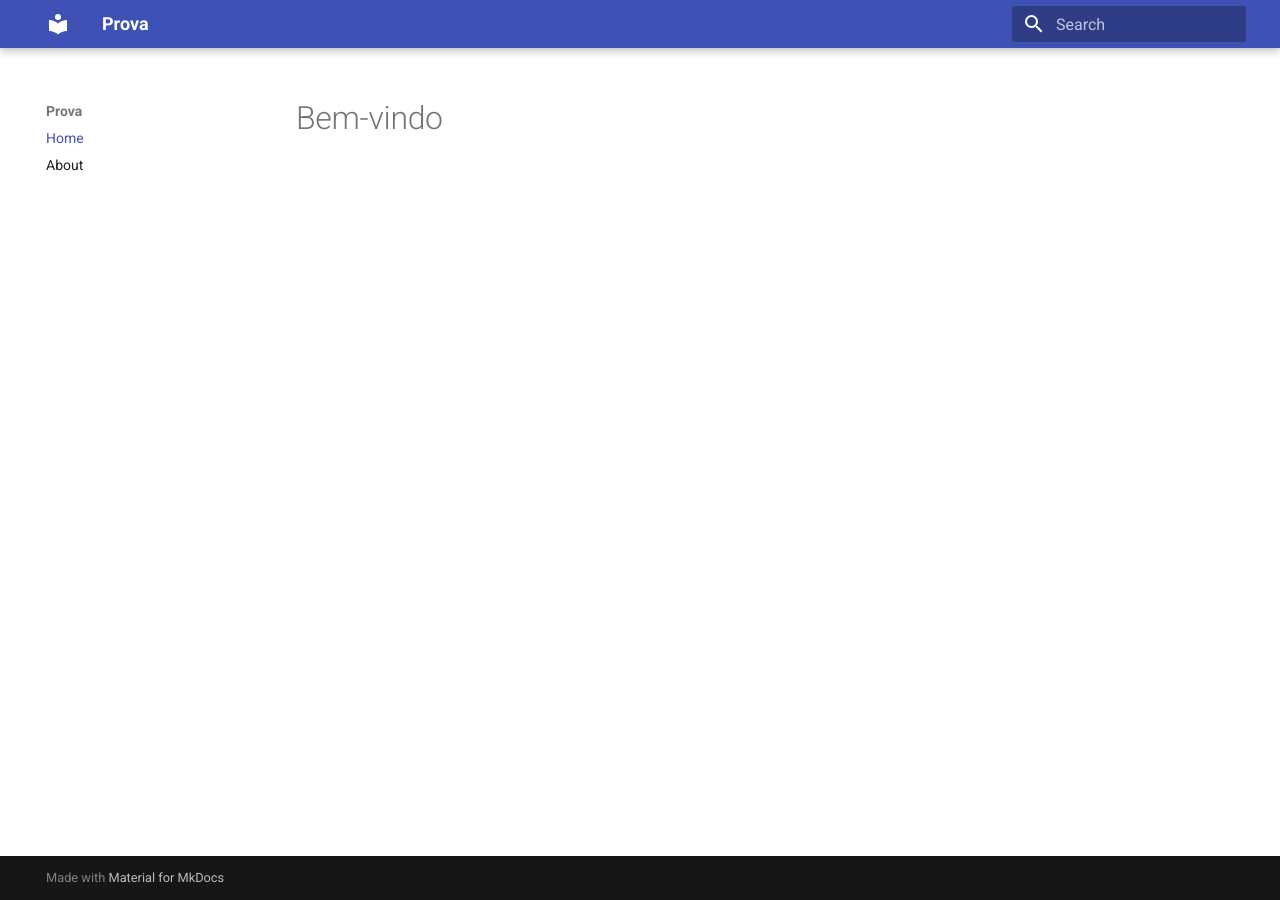
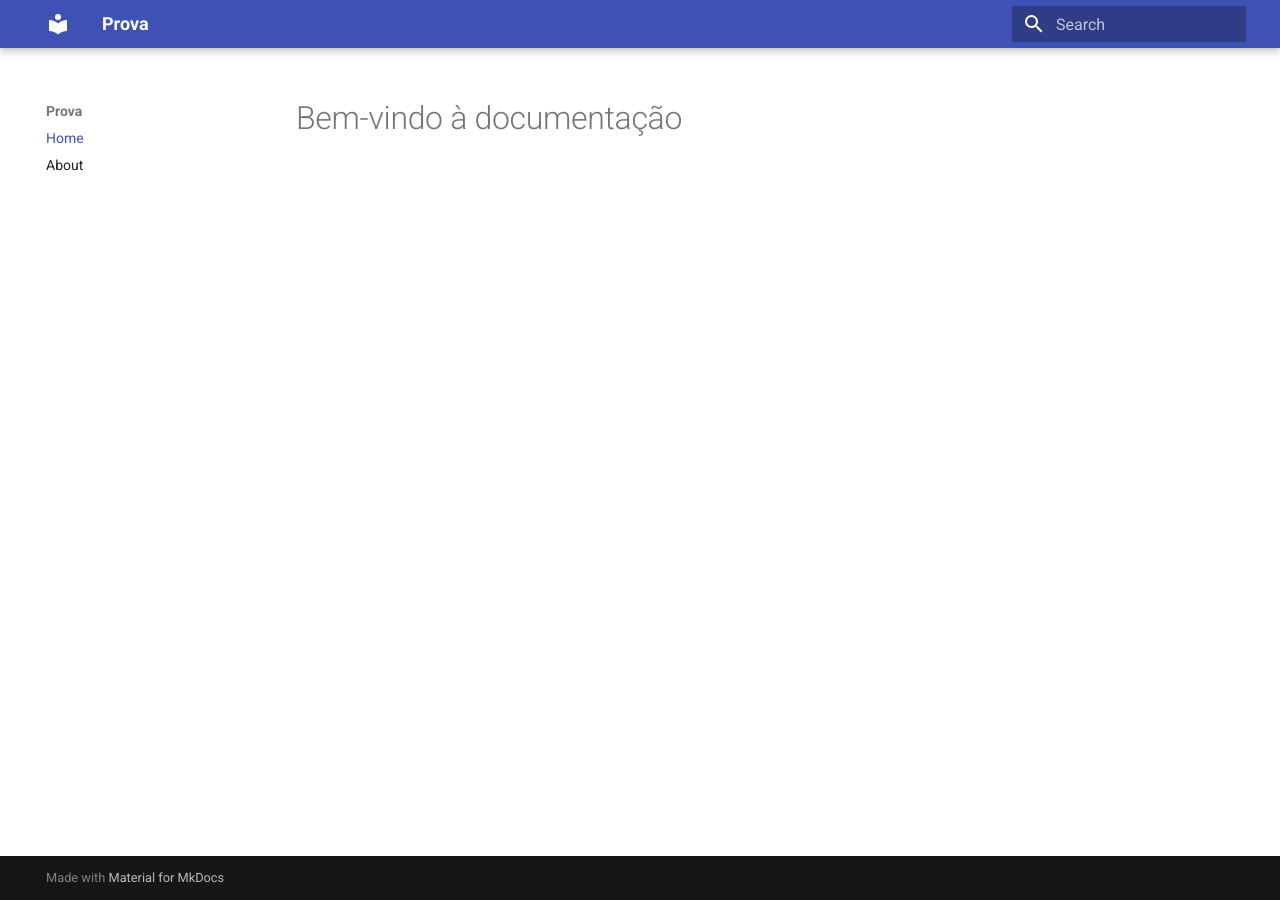
Before and after one commit to Ecossistema-Conecta/WorkshopFastAPI, an MkDocs documentation site: the page built from docs/index.md, in a window 1280 px wide. Built offline with MkDocs 1.6.1 and Material for MkDocs 9.7.7, drawn with Linux system fonts in a browser that asks for light colours.

Commit message:
feat(docs/index.md): Ajustado o título da página inicial
O título não estava claro quanto ao que o site oferece, por isso foi mudado.

issue #001

```diff
--- a/docs/index.md
+++ b/docs/index.md
@@ -1 +1 @@
-# Bem-vindo
+# Bem-vindo à documentação
```
